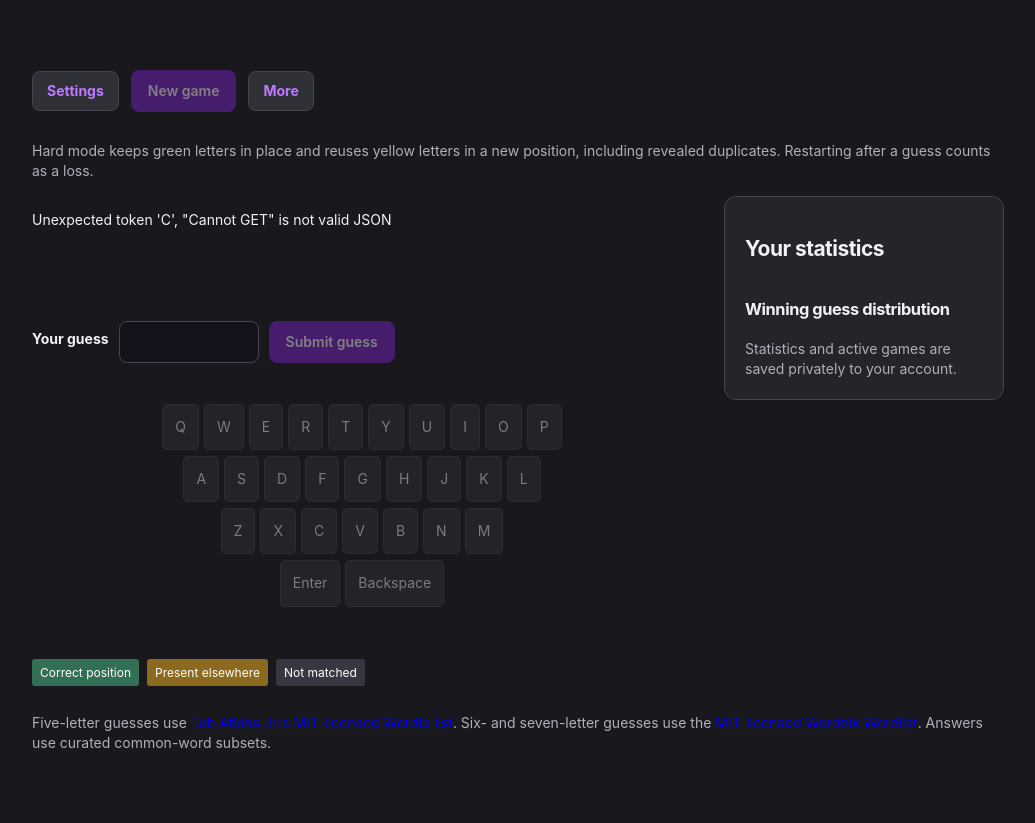
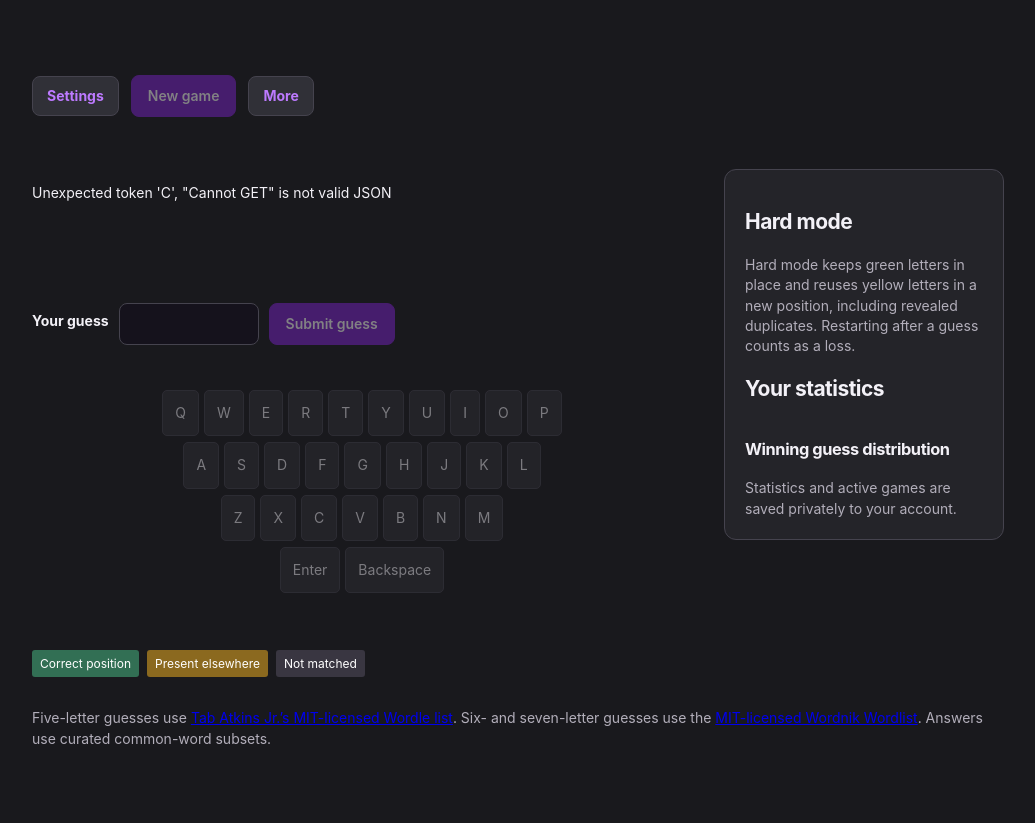
Before and after one commit to Gink3/WidgetDeck, a Python web app: template templates/wordle.html in a window 1280 px wide. Shown: the part 96-919 px from the top of the page, without its empty margins (122-1157 px from the left). Run offline with Jinja, Linux system fonts and the light colour scheme; the template is opened without the code that fills it, so the values that code supplies are empty.

Commit message:
Move hard-mode rules into the Wordle side panel

```diff
--- a/static/wordle.css
+++ b/static/wordle.css
@@ -7,10 +7,8 @@
 }
 .wordle-page > h1,
 .wordle-page > .wordle-controls,
-.wordle-page > .hint:first-of-type,
 .wordle-page > .hint:last-of-type { grid-column: 1 / -1; }
 .wordle-controls { grid-row: 2; }
-.wordle-page > .hint:first-of-type { grid-row: 3; }
 #wordle-status { grid-column: 1; grid-row: 4; }
 #wordle-grid { grid-column: 1; grid-row: 5; width: 100%; }
 #wordle-guess-form { grid-column: 1; grid-row: 6; }
--- a/templates/wordle.html
+++ b/templates/wordle.html
@@ -4,13 +4,12 @@
 {% block body %}
 <main class="dashboard wordle-page"><h1 class="sr-only">Wordle</h1>
 <div class="wordle-controls"><details class="workspace-more" id="wordle-settings"><summary>Settings</summary><div class="wordle-settings-fields"><label for="wordle-length">Word length for the next game</label><select id="wordle-length"><option value="5">5 letters</option><option value="6">6 letters</option><option value="7">7 letters</option></select><label for="wordle-hard"><input type="checkbox" id="wordle-hard"> Hard Mode</label></div></details><button class="primary" id="wordle-new" disabled>New game</button><details class="workspace-more"><summary>More</summary><div><button id="wordle-refresh">Reload game</button></div></details></div>
-<p class="hint">Hard mode keeps green letters in place and reuses yellow letters in a new position, including revealed duplicates. Restarting after a guess counts as a loss.</p>
 <p id="wordle-status" role="status" aria-live="polite">Loading your game…</p>
 <section id="wordle-grid" aria-label="Guesses"></section>
 <form id="wordle-guess-form"><label for="wordle-guess">Your guess</label><input id="wordle-guess" maxlength="7" minlength="5" pattern="[A-Za-z]{5,7}" autocomplete="off" autocapitalize="characters" spellcheck="false" required disabled><button class="primary" id="wordle-submit" disabled>Submit guess</button></form>
 <div id="wordle-keyboard" aria-label="Letter keyboard"></div>
 <p class="wordle-legend"><span class="correct">Correct position</span><span class="present">Present elsewhere</span><span class="absent">Not matched</span></p>
-<section class="panel"><h2>Your statistics</h2><dl id="wordle-stats"></dl><h3>Winning guess distribution</h3><ol id="wordle-distribution"></ol><p class="hint">Statistics and active games are saved privately to your account.</p></section>
+<section class="panel"><h2>Hard mode</h2><p class="hint">Hard mode keeps green letters in place and reuses yellow letters in a new position, including revealed duplicates. Restarting after a guess counts as a loss.</p><h2>Your statistics</h2><dl id="wordle-stats"></dl><h3>Winning guess distribution</h3><ol id="wordle-distribution"></ol><p class="hint">Statistics and active games are saved privately to your account.</p></section>
 <p class="hint">Five-letter guesses use <a href="https://github.com/tabatkins/wordle-list" target="_blank" rel="noopener noreferrer">Tab Atkins Jr.’s MIT-licensed Wordle list</a>. Six- and seven-letter guesses use the <a href="https://github.com/wordnik/wordlist" target="_blank" rel="noopener noreferrer">MIT-licensed Wordnik Wordlist</a>. Answers use curated common-word subsets.</p></main>
 <script src="{{ url_for('static',filename='wordle.js') }}" defer></script>
 {% endblock %}
```
